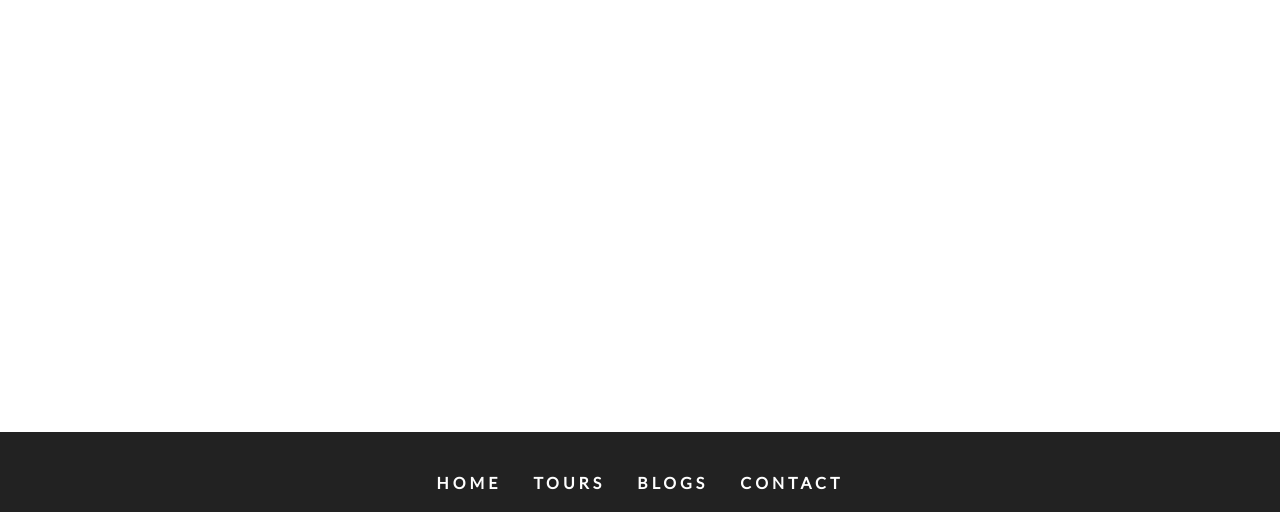
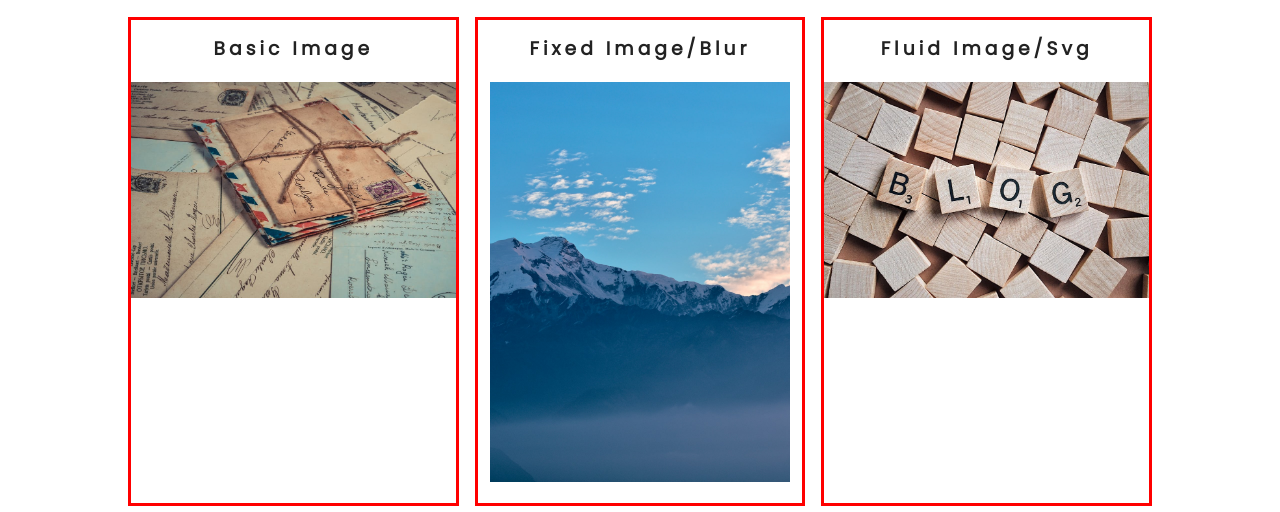
Before and after one commit to RohanRajGautam/borderline-site, a Gatsby site: page /blogs in a window 1280 px wide. Shown: the part 173-685 px from the top of the page. Built offline with nearby package versions, Linux system fonts and the light colour scheme; Gatsby itself is replaced by a stand-in of ours.

Commit message:
gatsby image example , both fixed and fluid

```diff
--- a/src/example/Images.js
+++ b/src/example/Images.js
@@ -4,8 +4,64 @@ import styled from "styled-components"
 import img from "../images/connectBcg.jpeg"
 import Img from "gatsby-image"
 
+const getImages = graphql`
+  query Images {
+    fixed: file(relativePath: { eq: "defaultBcg.jpeg" }) {
+      childImageSharp {
+        fixed(width: 300, height: 400) {
+          ...GatsbyImageSharpFixed
+        }
+      }
+    }
+    fluid: file(relativePath: { eq: "blogBcg.jpeg" }) {
+      childImageSharp {
+        fluid {
+          ...GatsbyImageSharpFluid_tracedSVG
+        }
+      }
+    }
+  }
+`
+
 const Images = () => {
-  return <div>hello from images</div>
+  const data = useStaticQuery(getImages)
+  console.log(data)
+  return (
+    <Wrapper>
+      <article>
+        <h3>basic image</h3>
+        <img src={img} className="basic" />
+      </article>
+      <article>
+        <h3>fixed image/blur</h3>
+        <Img fixed={data.fixed.childImageSharp.fixed} />
+      </article>
+      <article>
+        <h3>fluid image/svg</h3>
+        <Img fluid={data.fluid.childImageSharp.fluid} />
+      </article>
+    </Wrapper>
+  )
 }
 
+const Wrapper = styled.div`
+  text-align: center;
+  text-transform: capitalize;
+  width: 80vw;
+  margin: 0 auto 10rem auto;
+  article {
+    border: 3px solid red;
+    padding: 1rem 0;
+  }
+  .basic {
+    width: 100%;
+  }
+
+  @media (min-width: 992px) {
+    display: grid;
+    grid-template-columns: 1fr 1fr 1fr;
+    grid-column-gap: 1rem;
+  }
+`
+
 export default Images
--- a/src/pages/blogs.js
+++ b/src/pages/blogs.js
@@ -1,10 +1,12 @@
 import React from "react"
 import Layout from "../components/Layout"
+import Images from "../example/Images"
 
 const Blog = () => {
   return (
     <Layout>
       <h4>hello from blog</h4>
+      <Images />
     </Layout>
   )
 }
```
